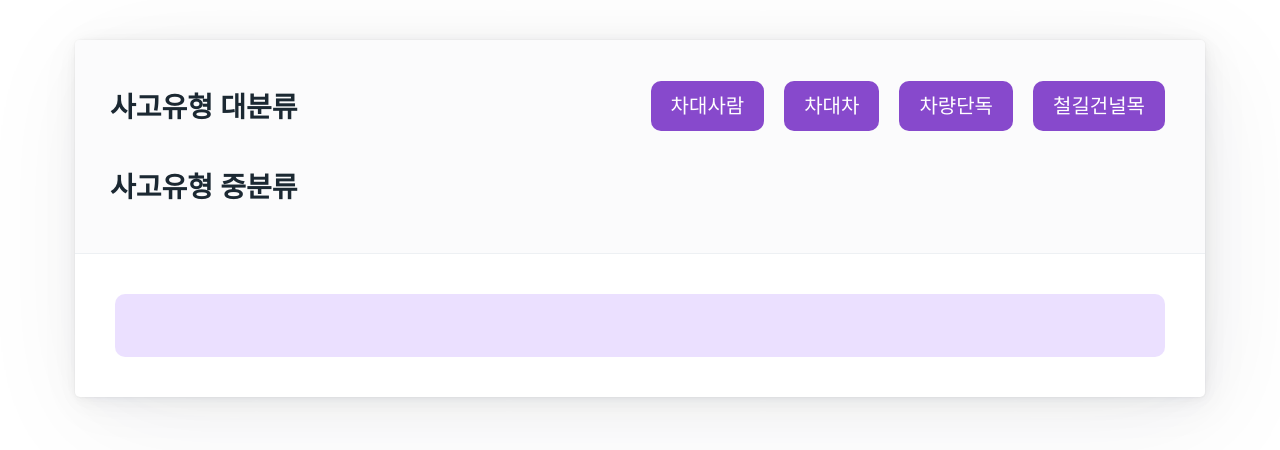
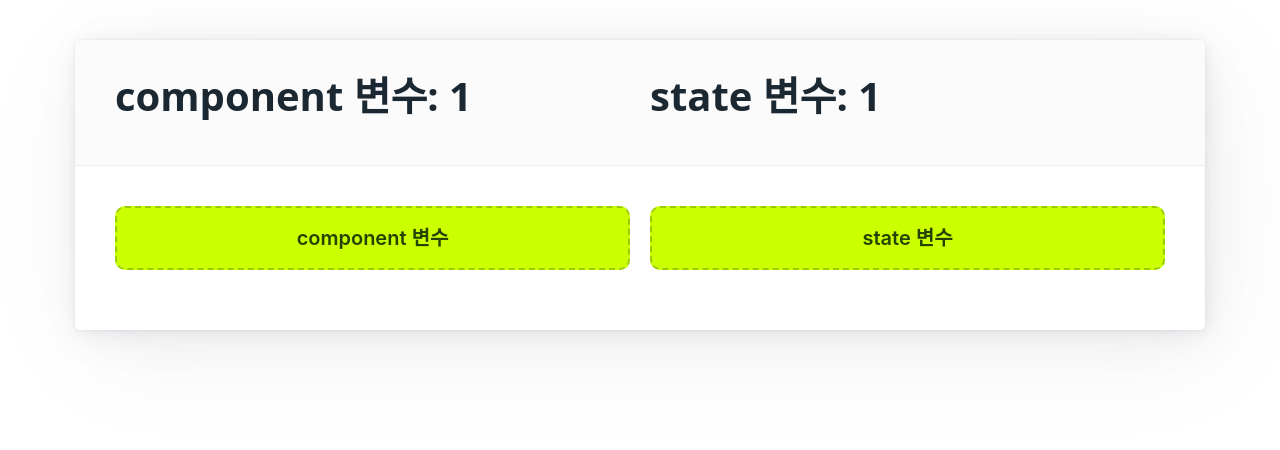
Before and after one commit to fabbitox/react, a React (Create React App) app: page / in a window 1280 px wide. Shown: the top 450 px of the page. Built offline with nearby package versions, Linux system fonts and the light colour scheme.

Commit message:
add myref

```diff
--- /dev/null
+++ b/src/07/MyRef.js
@@ -0,0 +1,36 @@
+import { useState } from "react";
+import './MyRef.module.css';
+
+const MyRef = () => {
+    let cnt1 = 1;
+    const [cnt2, setCnt2] = useState(1);
+    const showCnt = () => {
+        console.log('cnt1 = ', cnt1)
+    }
+    const showCnt1 = () => {
+        cnt1++;
+        showCnt();
+    }
+    const showCnt2 = () => {
+        setCnt2(cnt2 + 1);
+    }
+
+    return (
+        <main className="container">
+            <article>
+                <header>
+                    <div className="grid">
+                        <h1>component 변수: {cnt1}</h1>
+                        <h1>state 변수: {cnt2}</h1>
+                    </div>
+                </header>
+                <div className="grid">
+                    <button onClick={() => showCnt1()}>component 변수</button>
+                    <button onClick={() => showCnt2()}>state 변수</button>
+                </div>
+            </article>
+        </main>
+    );
+}
+
+export default MyRef;
--- /dev/null
+++ b/src/07/MyRef.module.css
@@ -0,0 +1,11 @@
+button {
+    background-color: #ccff00;
+    border: 2px dashed #99cc00;
+    border-radius: 10px;
+    color: #224400;
+    font-weight: 600;
+}
+
+h1 {
+    margin-bottom: 12px;
+}
--- a/src/App.js
+++ b/src/App.js
@@ -4,11 +4,12 @@ import './App.css';
 // import Box from './03/Box';
 // import MyDiv from './04/MyDiv';
 // import Frcst from './05/Frcst';
-import Taccident from './06/Taccident';
+// import Taccident from './06/Taccident';
+import MyRef from './07/MyRef';
 
 function App() {
   return (
-    <Taccident />
+    <MyRef />
   );
 }
 
```
